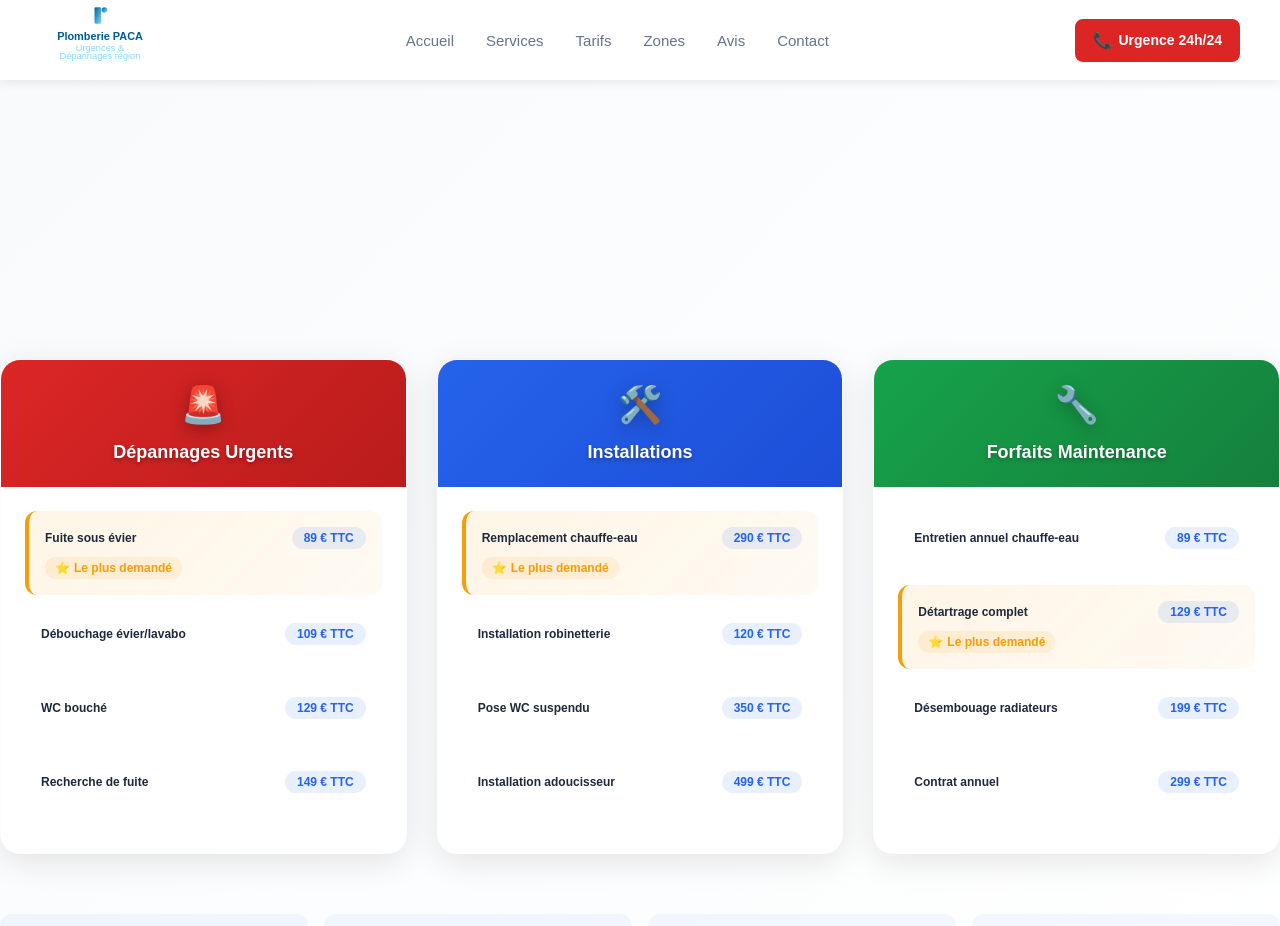
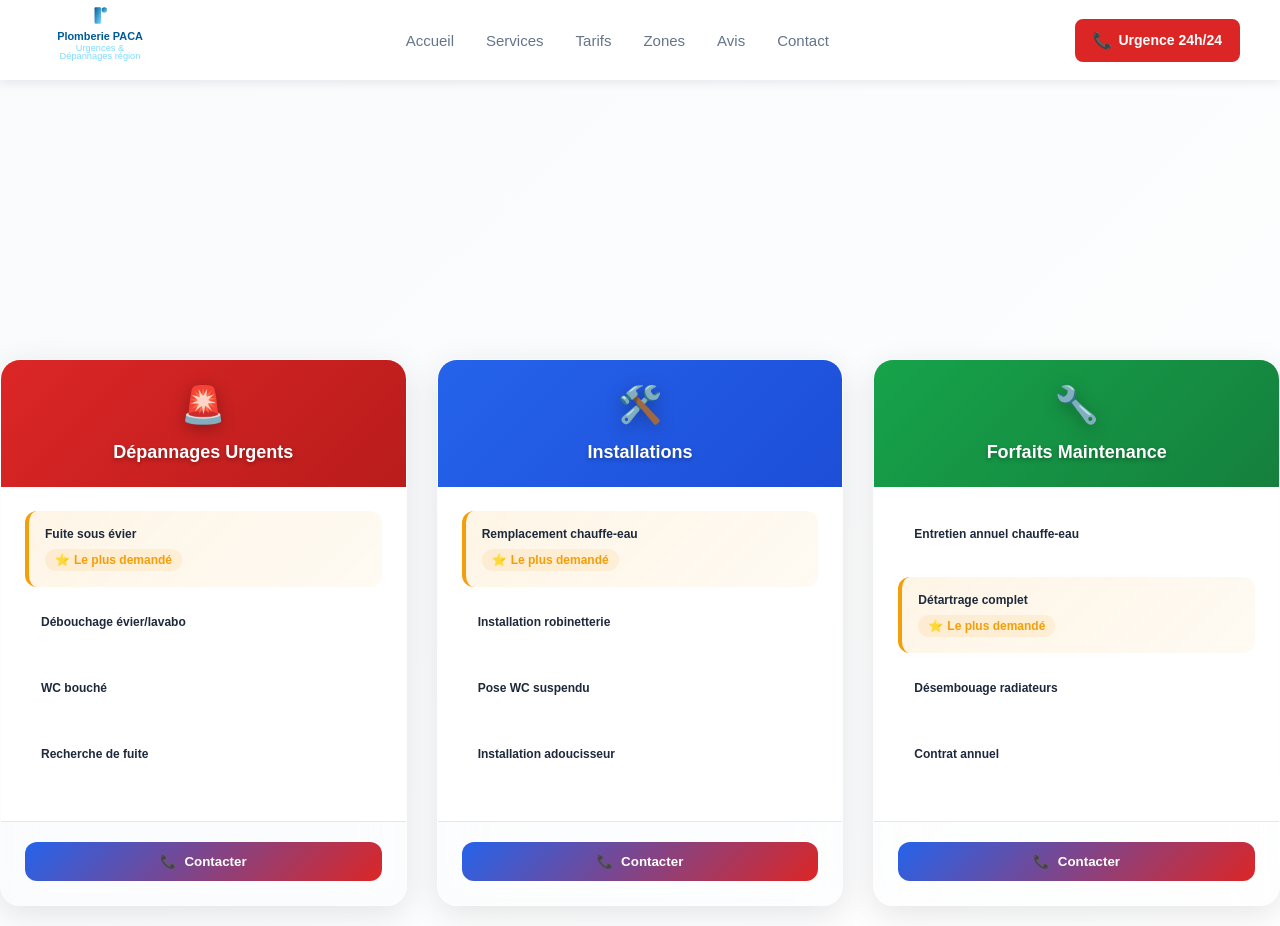
Before and after one commit to Alikhalif/Plomberie-PACA, an Angular app: page /tarifs in a window 1280 px wide. Shown: the top 926 px of the page. Built offline with nearby package versions, Linux system fonts and the light colour scheme.

Commit message:
edit tarifs

```diff
--- a/src/app/core/pages/home/tarifs/tarifs.component.html
+++ b/src/app/core/pages/home/tarifs/tarifs.component.html
@@ -49,7 +49,7 @@
 
               <div class="item-content">
                 <span class="item-name">{{ item.name }}</span>
-                <span class="item-price">{{ item.price }}</span>
+                <!-- <span class="item-price">{{ item.price }}</span> -->
               </div>
               <div class="popular-tag" *ngIf="item.popular">
                 <span class="star">⭐</span>
@@ -58,6 +58,14 @@
             </li>
           </ul>
         </div>
+
+        <div class="zone-footer">
+              <button class="contact-btn" (click)="callEmergency()">
+                <span class="btn-icon">📞</span>
+                <span class="btn-text">Contacter</span>
+                <div class="btn-ripple"></div>
+              </button>
+            </div>
       </div>
     </div>
 
--- a/src/app/core/pages/home/tarifs/tarifs.component.scss
+++ b/src/app/core/pages/home/tarifs/tarifs.component.scss
@@ -323,6 +323,58 @@ $desktop: 1200px;
   }
 }
 
+// Zone Footer
+.zone-footer {
+  padding: 20px 24px 24px;
+  border-top: 1px solid #e5e7eb;
+
+  .contact-btn {
+    width: 100%;
+    background: linear-gradient(135deg, $primary-color, $secondary-color);
+    color: $white;
+    border: none;
+    padding: 12px 20px;
+    border-radius: 12px;
+    font-weight: 600;
+    cursor: pointer;
+    position: relative;
+    overflow: hidden;
+    // @include transition();
+    @include flex-center;
+    gap: 8px;
+
+    .btn-icon {
+      font-size: 1.1rem;
+    }
+
+    .btn-text {
+      position: relative;
+      z-index: 1;
+    }
+
+    .btn-ripple {
+      position: absolute;
+      top: 50%;
+      left: 50%;
+      width: 0;
+      height: 0;
+      background: rgba(255, 255, 255, 0.3);
+      border-radius: 50%;
+      transform: translate(-50%, -50%);
+      // @include transition(all, 0.6s);
+    }
+
+    &:hover .btn-ripple {
+      width: 300px;
+      height: 300px;
+    }
+
+    &:active {
+      transform: scale(0.98);
+    }
+  }
+}
+
 // Animations
 @keyframes fadeInUp {
   from {
--- a/src/app/core/pages/home/tarifs/tarifs.component.ts
+++ b/src/app/core/pages/home/tarifs/tarifs.component.ts
@@ -61,4 +61,9 @@ export class TarifsComponent {
       { name: 'keywords', content: 'tarifs plomberie PACA, prix dépannage fuite, devis plombier, coût intervention plomberie' }
     ]);
   }
+
+
+  callEmergency() {
+    window.location.href = 'tel:+33756935200';
+  }
 }
```
